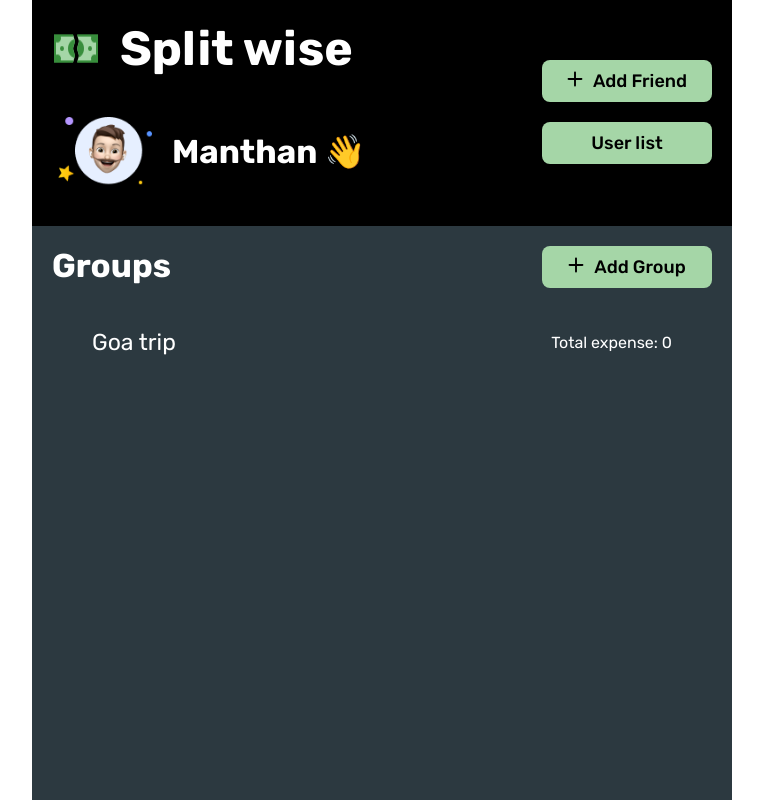
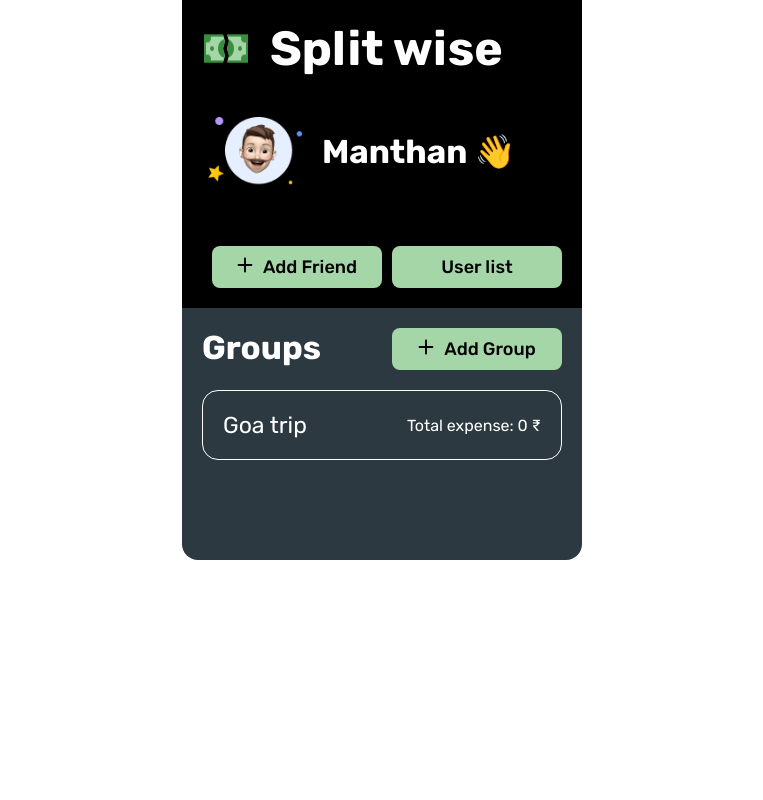
Before and after one commit to imanthanparmar/Splitwise_app, a React (Create React App) app: page /dashboard in a window 1280 px wide. Shown: the whole page, without its empty margins (258-1021 px from the left). Built offline with nearby package versions, Linux system fonts and the light colour scheme; no server answers.

Commit message:
design change

```diff
--- a/src/assets/styles/common/common.scss
+++ b/src/assets/styles/common/common.scss
@@ -1356,10 +1356,11 @@
 }
 
 .container {
-	max-width: 700px;
-	margin: 0 auto;
+	max-width: 400px;
+	margin: auto;
+	border-radius: 16px;
 	background-color: #2c3940;
-	height: 100vh;
+	height: 70vh;
 }
 
 .btn--green {
--- a/src/assets/styles/common/model.scss
+++ b/src/assets/styles/common/model.scss
@@ -8,7 +8,7 @@
 	z-index: 999;
 
 	.modal-content {
-		max-width: 600px;
+		max-width: 220px;
 		background-color: #ffffff;
 		color: #000000;
 		border-radius: 16px;
--- a/src/features/dashboard/component/friendList.tsx
+++ b/src/features/dashboard/component/friendList.tsx
@@ -22,7 +22,7 @@
 		setFriendList(tempUsers);
 	}, [userData.id, userList]);
 	return (
-		<div className='mt--40'>
+		<div className='mt--40 flex'>
 			<div className='width--full text--right'>
 				<button onClick={() => setAction('addFriend')} className='add-frind--btn'>
 					<span className='mr--10'>
@@ -31,7 +31,7 @@
 					Add Friend
 				</button>
 			</div>
-			<div className='width--full mt--20 text--right'>
+			<div className='width--full text--right'>
 				<button onClick={() => setAction('friendList')} className='user-list--btn'>
 					User list
 				</button>
--- a/src/features/dashboard/component/groupList.tsx
+++ b/src/features/dashboard/component/groupList.tsx
@@ -7,7 +7,7 @@
 	const { groupData } = useSelector((state: IState) => state.splitData);
 	const navigate = useNavigate();
 	return (
-		<div className='p--20'>
+		<div className='pb--20 pt--20'>
 			{groupData.map((item) => {
 				return (
 					<div
@@ -15,7 +15,7 @@
 						className='group-list--container cursor--pointer'
 					>
 						<h5 className='font--regular'>{item.name}</h5>
-						<p>Total expense: {item.totalGroupExpense}</p>
+						<p>Total expense: {item.totalGroupExpense} &#x20B9;</p>
 					</div>
 				);
 			})}
--- a/src/features/dashboard/component/profileSidenav.tsx
+++ b/src/features/dashboard/component/profileSidenav.tsx
@@ -9,7 +9,7 @@
 const ProfileSideNav: React.FC = () => {
 	const { userData } = useSelector((state: IState) => state.splitData);
 	return (
-		<div className='p--20 flex justify-content--between user-sidenav'>
+		<div className='p--20 user-sidenav'>
 			<div className='pb--20'>
 				<div className='flex'>
 					<img src={MoneySplit} alt='' className='mr--20' />
--- a/src/features/dashboard/style/dashboard.scss
+++ b/src/features/dashboard/style/dashboard.scss
@@ -50,6 +50,7 @@
 
 .group-list--container {
 	padding: 20px;
+	border: 1px solid #fff;
 	border-radius: 16px;
 	display: flex;
 	align-items: center;
--- a/src/features/groupDetails/style/groupDetails.scss
+++ b/src/features/groupDetails/style/groupDetails.scss
@@ -6,12 +6,13 @@
 
 .expense-list--container {
 	padding: 20px;
-	height: calc(100vh - 205px);
+	height: calc(100% - 205px);
 	overflow: auto;
 }
 
 .expense-list {
 	padding: 20px;
+	border: 1px solid #ffffff;
 	border-radius: 16px;
 	display: flex;
 	align-items: center;
```
